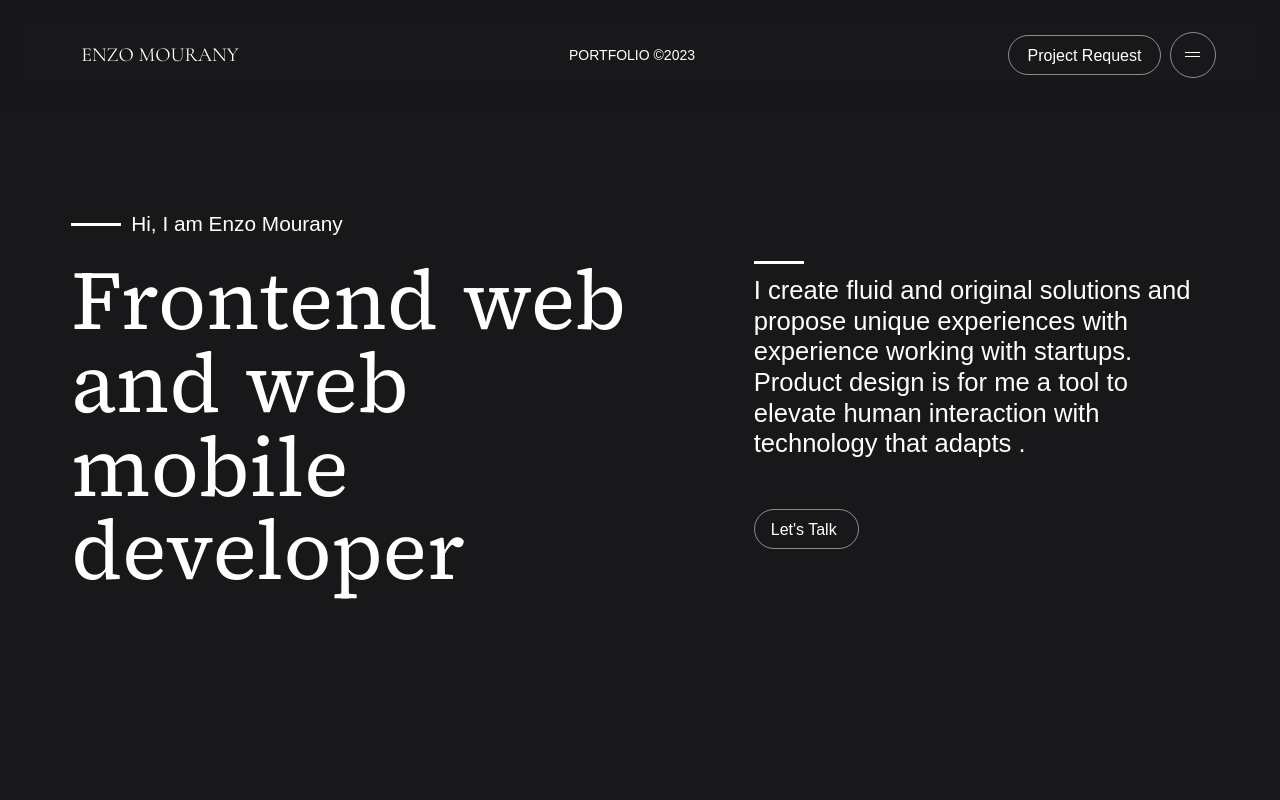
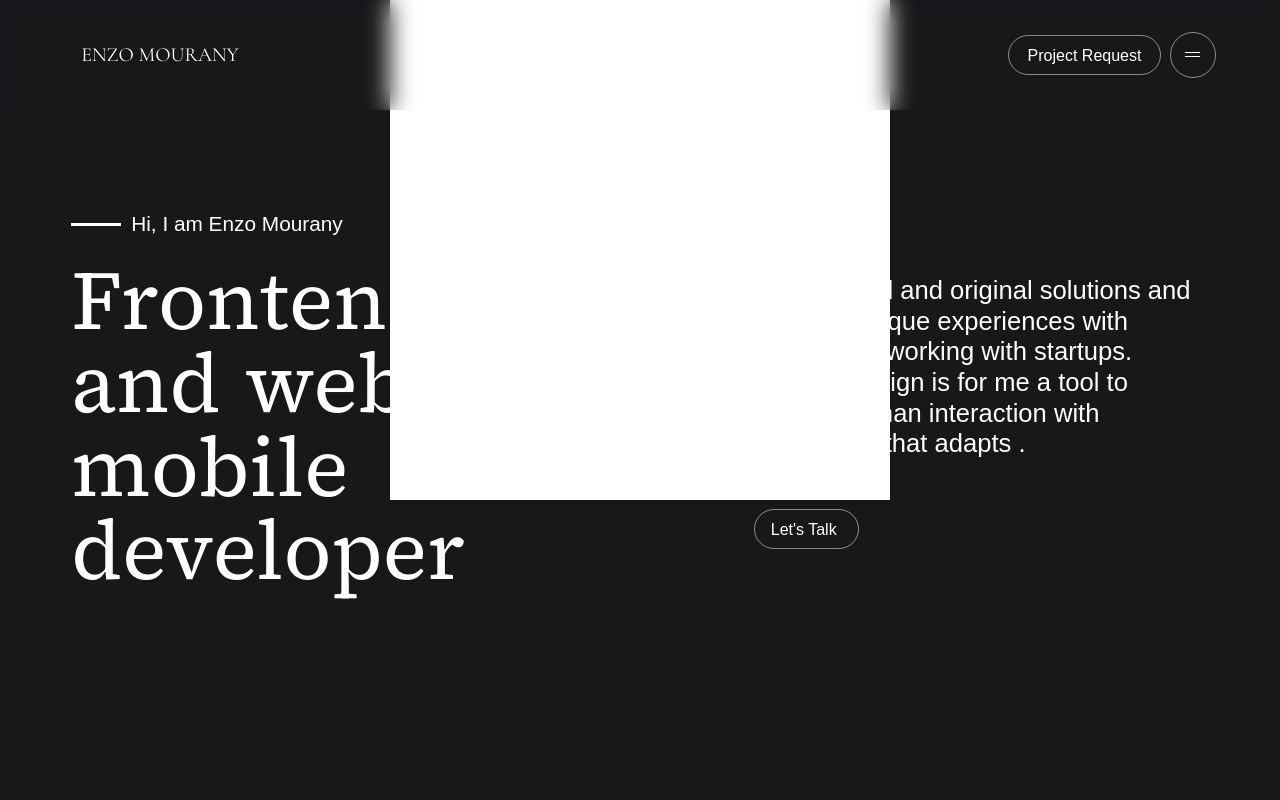
Before and after one commit to enzo-mourany/portfolio-v2, a Next.js app: page / in a window 1280 px wide. Shown: the top 800 px of the page. Built offline with nearby package versions, Linux system fonts and the light colour scheme.

Commit message:
feat: add blob to homepage

```diff
--- a/app/page.tsx
+++ b/app/page.tsx
@@ -5,6 +5,7 @@ import PostPreview from '../components/PostPreview';
 import About from '../components/About';
 import Contact from '../components/Contact';
 import ScrollingText from '../components/ScrollingText';
+import { Blob } from '../components/Blob';
 import HomePage from './HomePage';
 
 const Page = () => {
@@ -14,6 +15,7 @@ const Page = () => {
   ));
   return (
     <div className='flex flex-col items-center bg-zinc-900'>
+      <Blob />
       <HomePage />
       <About />
       <ScrollingText text='works' />
--- a/components/Blob.tsx
+++ b/components/Blob.tsx
@@ -1,18 +1,9 @@
 import React from 'react';
+
+import styles from '../styles/Blob.module.scss';
 
 export const Blob = () => {
   return (
-    <svg
-      width='100%'
-      height='100%'
-      viewBox='0 0 200 200'
-      xmlns='http://www.w3.org/2000/svg'
-    >
-      <path
-        fill='#FFD700'
-        d='M44.1,-59.3C57.3,-50.9,69.1,-39.3,74.3,-25.2C79.5,-11.1,78.1,5.5,71.7,20.2C65.3,34.9,53.9,47.7,40.7,60.5C27.5,73.3,12.5,86.1,-2.7,86.5C-17.9,86.9,-35.8,74.9,-47.3,62.2C-58.8,49.5,-63.9,36.2,-66.6,21.6C-69.3,7,-69.7,-8.9,-64.3,-23.9C-58.9,-38.9,-47.8,-53,-35.4,-63.2C-23,-73.4,-9.4,-79.7,4.2,-79.8C17.8,-79.9,35.6,-73.8,44.1,-59.3Z'
-        transform='translate(100 100)'
-      />
-    </svg>
+    <div className={styles.blob}></div>
   );
 };
```
